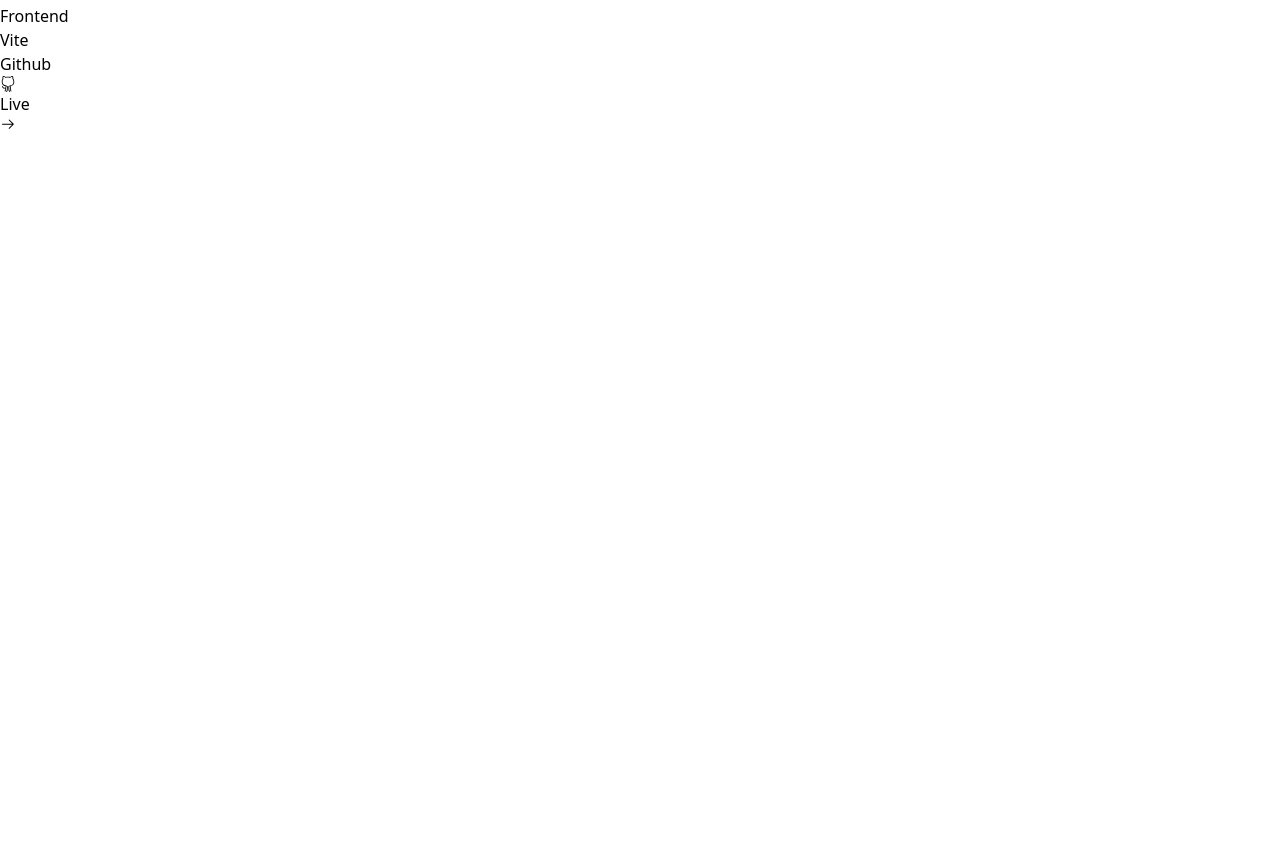
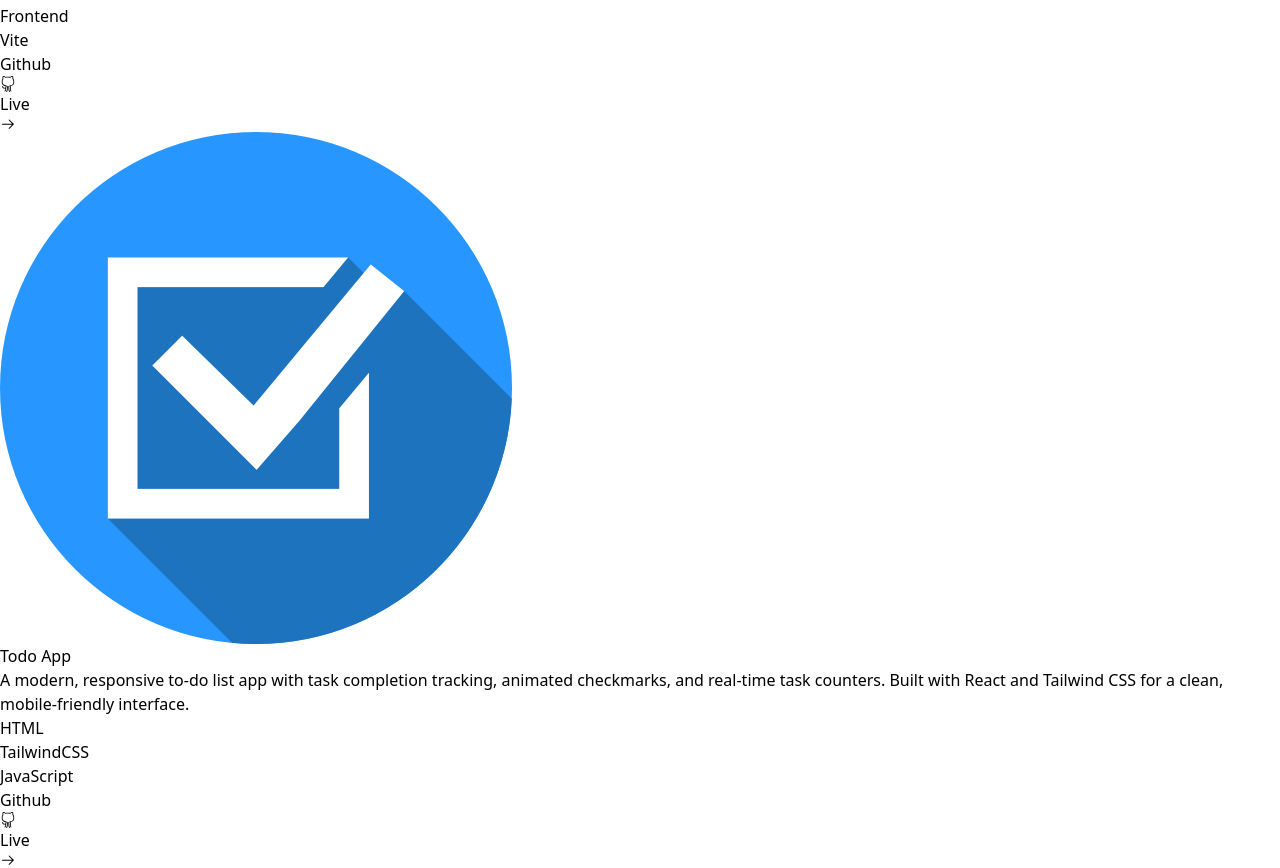
Before and after one commit to Alamgir-Khan-315/Portfolio-2025, a React (Vite) app: page /projects in a window 1280 px wide. Shown: the part 2060-2928 px from the top of the page. Before the commit the page ends 2192 px from the top, so only its background shows below. Built offline with nearby package versions, Linux system fonts and the light colour scheme.

Commit message:
Added todo app as project

```diff
--- a/src/Pages/Project/Projects.jsx
+++ b/src/Pages/Project/Projects.jsx
@@ -6,6 +6,7 @@ import ProjectCard from "./ProjectCard";
 const projectsData = [
   { id: 1, logo:'/img/Projects/rock-paper-scissors.png' , name: 'Rock Paper Scissors', description:'A simple interactive game where players choose rock, paper, or scissors to compete against the computer, with instant results and score tracking.', tags: ['HTML', 'CSS', 'JavaScript'], Giticon: <SlSocialGithub /> , Github:'https://github.com/Alamgir-Khan-315/Rock-Paper-Scissor.git' ,  Liveicon: <GoArrowRight/> , Live:'https://rock-paper-scissor-sigma-one.vercel.app/'},
   { id: 2, logo:'/img/Projects/Company.png' , name: 'Company software', description:'A responsive, user-friendly SaaS dashboard built with modern frontend technologies, featuring real-time data visualization, dynamic forms, and smooth user interactions. Designed to deliver a seamless experience across devices with an intuitive and polished UI.', tags: ['React js', 'TailwindCSS', 'Frontend' ,  'Vite'], Giticon: <SlSocialGithub /> , Github:'https://github.com/Alamgir-Khan-315/Company_Web-S-D-.git' ,  Liveicon: <GoArrowRight/> , Live:''},
+  { id: 2, logo:'/img/Projects/Logo.png' , name: 'Todo App', description:'A modern, responsive to-do list app with task completion tracking, animated checkmarks, and real-time task counters. Built with React and Tailwind CSS for a clean, mobile-friendly interface.', tags: ['HTML', 'TailwindCSS' , 'JavaScript'], Giticon: <SlSocialGithub /> , Github:'https://github.com/Alamgir-Khan-315/Todo-App.git' ,  Liveicon: <GoArrowRight/> , Live:'https://todo-app-tau-wine-11.vercel.app/'},
 ];
 
 export default function Projects() {
```
Also changed, not shown: public/img/Projects/Logo.png (added).
